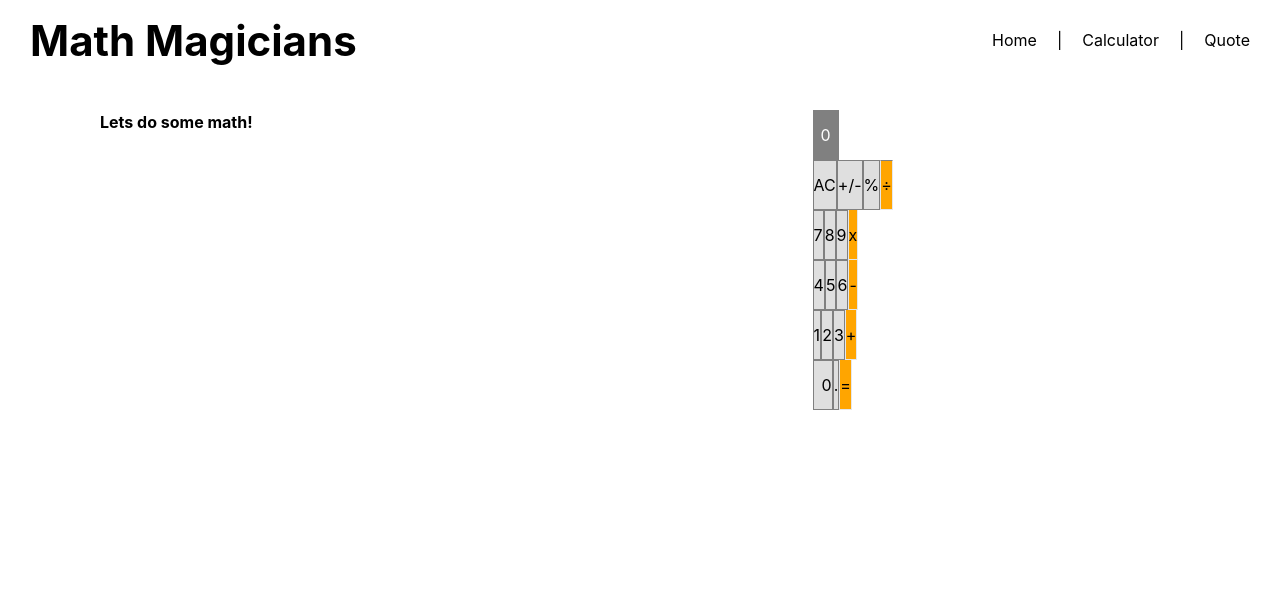
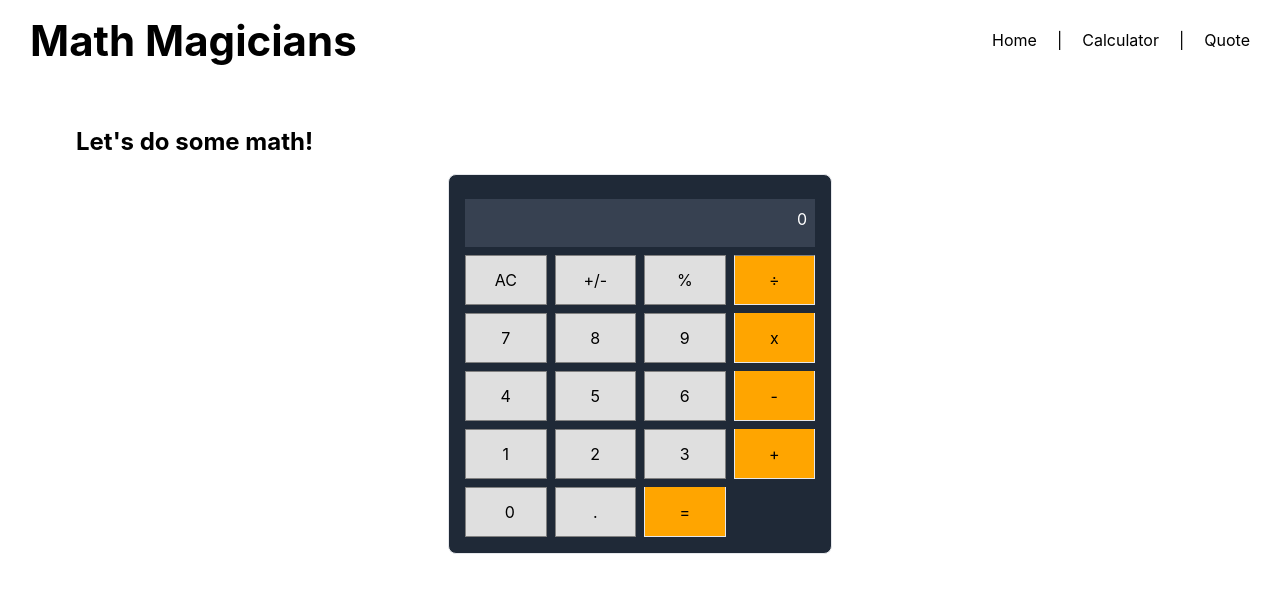
Before and after one commit to Kidd254/Math-Magicians-React-App, a React (Create React App) app: page /calculator in a window 1280 px wide. Shown: the top 592 px of the page. Built offline with nearby package versions, Linux system fonts and the light colour scheme.

Commit message:
Add tailwind styling to the calculator page

```diff
--- a/src/components/Calculator.js
+++ b/src/components/Calculator.js
@@ -5,13 +5,11 @@ import GrayButton from './GrayButton';
 import OrangeButton from './OrangeButton';
 
 function Calculator() {
-  const [calculator, setCalculator] = useState(
-    {
+  const [calculator, setCalculator] = useState({
     total: null,
     next: null,
     operation: null,
-    },
-  );
+  });
 
   const [displayNumber, setDisplayNumber] = useState('0');
 
@@ -24,6 +22,7 @@ function Calculator() {
     }
     return setDisplayNumber('0');
   };
+
   const clickCalc = (value) => {
     const newCalculator = calculate(calculator, value);
     setCalculator(newCalculator);
@@ -31,108 +30,36 @@ function Calculator() {
   };
 
   return (
-    <div
-      style={{
-        display: 'flex',
-      }}
-    >
-      <p
-        style={{
-          paddingLeft: 100,
-          fontWeight: 'bolder',
-        }}
-      >
-        Lets do some math!
-
-      </p>
-      <div
-        style={{
-          display: 'flex',
-          flexDirection: 'column',
-          width: 500,
-          height: 'auto',
-          paddingLeft: 500,
-        }}
-      >
-
-        {' '}
-
-        <div
-          style={{
-            display: 'flex',
-            height: 50,
-            flex: 1,
-          }}
-        >
-          <Display
-            numberParent={displayNumber}
-          />
+    <div className="container mx-auto p-4">
+      <p className="text-2xl font-bold mb-4">Let&apos;s do some math!</p>
+      <div className="mx-auto w-96 p-4 border rounded-lg bg-gray-800 text-white">
+        <div className="flex items-center justify-end h-16">
+          <Display numberParent={displayNumber} />
         </div>
-        <div className="calc-numbers">
-          <div
-            style={{
-              flex: 1,
-              flexDirection: 'row',
-              display: 'flex',
-            }}
-            className="line"
-          >
+        <div className="grid grid-cols-4 gap-2">
           <GrayButton string="AC" clickCalc={clickCalc} />
           <GrayButton string="+/-" clickCalc={clickCalc} />
           <GrayButton string="%" clickCalc={clickCalc} />
           <OrangeButton string="÷" first clickCalc={clickCalc} />
-          </div>
-          <div
-            style={{
-              flex: 1,
-              flexDirection: 'row',
-              display: 'flex',
-            }}
-            className="line"
-          >
+
           <GrayButton string="7" clickCalc={clickCalc} />
           <GrayButton string="8" clickCalc={clickCalc} />
           <GrayButton string="9" clickCalc={clickCalc} />
           <OrangeButton string="x" clickCalc={clickCalc} />
-          </div>
-          <div
-            style={{
-              flex: 1,
-              flexDirection: 'row',
-              display: 'flex',
-            }}
-            className="line"
-          >
+
           <GrayButton string="4" clickCalc={clickCalc} />
           <GrayButton string="5" clickCalc={clickCalc} />
           <GrayButton string="6" clickCalc={clickCalc} />
           <OrangeButton string="-" clickCalc={clickCalc} />
-          </div>
-          <div
-            style={{
-              flex: 1,
-              flexDirection: 'row',
-              display: 'flex',
-            }}
-            className="line"
-          >
+
           <GrayButton string="1" clickCalc={clickCalc} />
           <GrayButton string="2" clickCalc={clickCalc} />
           <GrayButton string="3" clickCalc={clickCalc} />
           <OrangeButton string="+" clickCalc={clickCalc} />
-          </div>
-          <div
-            style={{
-              flex: 1,
-              flexDirection: 'row',
-              display: 'flex',
-            }}
-            className="line"
-          >
+
           <GrayButton string="0" clickCalc={clickCalc} big />
           <GrayButton string="." clickCalc={clickCalc} />
           <OrangeButton string="=" clickCalc={clickCalc} />
-          </div>
         </div>
       </div>
     </div>
@@ -142,23 +69,9 @@ function Calculator() {
 function Display(props) {
   const { numberParent } = props;
   return (
-    <div
-      style={{
-        display: 'flex',
-        flex: 1,
-        height: 50,
-        color: 'white',
-        background: 'gray',
-        alignItems: 'center',
-        justifyContent: 'flex-end',
-        boxSizing: 'border-box',
-        paddingRight: 8,
-        paddingLeft: 8,
-      }}
-    >
+    <div className="flex-1 h-12 bg-gray-700 text-white text-right p-2">
       {numberParent}
     </div>
-
   );
 }
 
```
Lines whose indentation alone changed are shown as unchanged.
